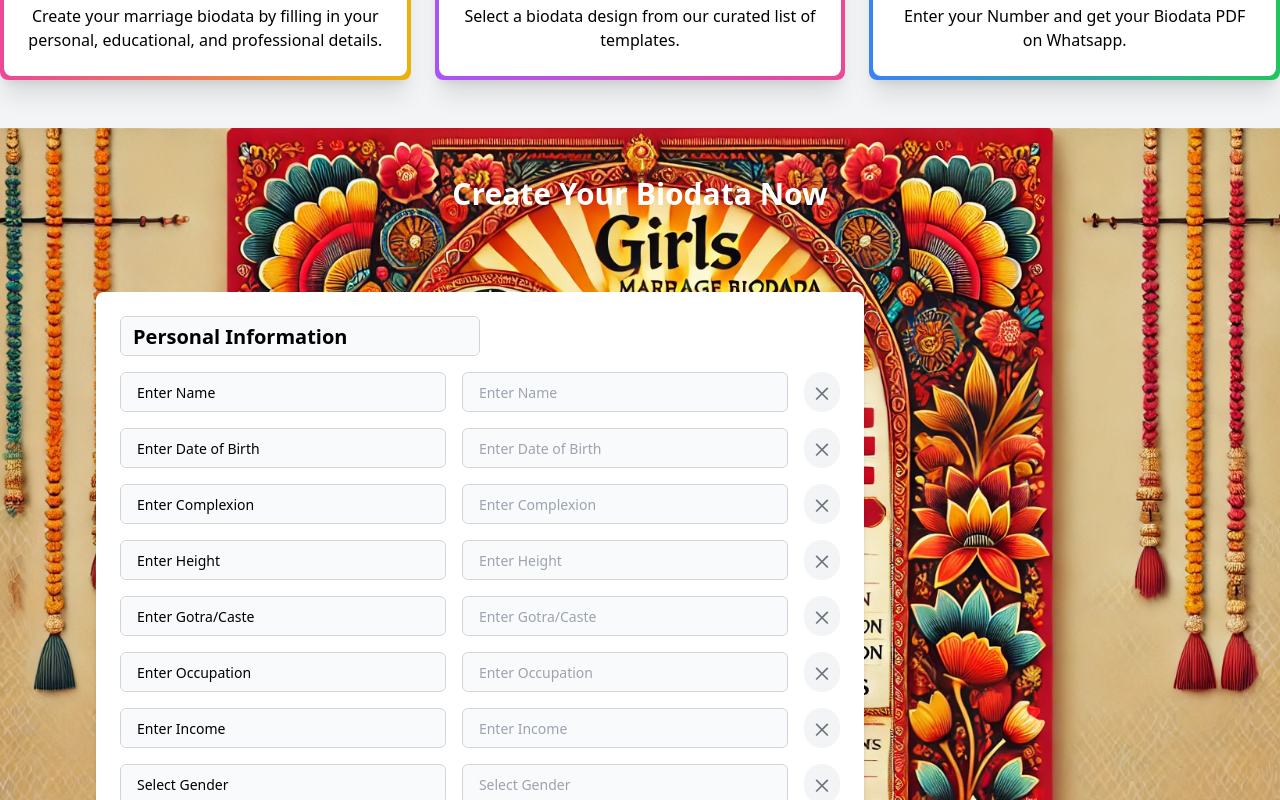
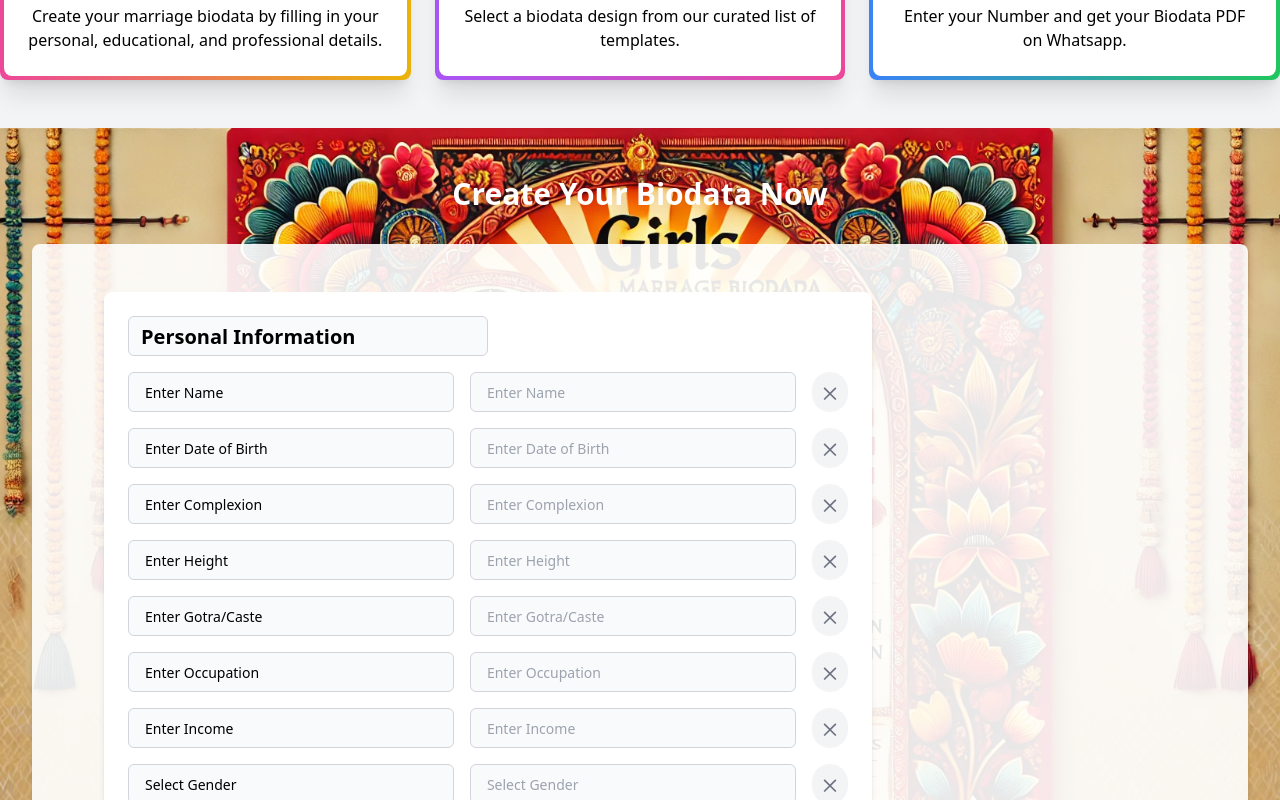
Before and after one commit to sagartiwari5030/marriagebiodata, a React (Vite) app: page / in a window 1280 px wide. Shown: the part 800-1600 px from the top of the page. Built offline with nearby package versions, Linux system fonts and the light colour scheme.

Commit message:
alignment adjust
alignment adjust in mobile view

```diff
--- a/src/Pages/Home.jsx
+++ b/src/Pages/Home.jsx
@@ -83,7 +83,7 @@ const Home = () => {
 
       {/* Create Profile Section */}
       <div
-        className="container mx-auto px-4 md:px-0 py-12 bg-cover bg-center bg-fixed"
+        className="container mx-auto px-4 md:px-6 lg:px-8 py-12 bg-cover bg-center bg-fixed"
         style={{
           backgroundImage: `url(${bgimg})`, // Path to background image
         }}
@@ -91,7 +91,8 @@ const Home = () => {
         <h2 className="text-3xl font-bold text-center mb-8 text-white">Create Your Biodata Now</h2>
 
         {/* Flex Container for Form and Image */}
-        <div className="flex flex-col md:flex-row items-center justify-between rounded-lg shadow-md p-8 md:p-12 bg-opacity-80">
+        <div className="flex flex-col md:flex-row items-center justify-between rounded-lg shadow-md p-6 md:p-12 bg-white bg-opacity-90 space-y-6 md:space-y-0">
+
           {/* 3/4 Width for Form */}
           <div className="w-full md:w-3/4 md:mr-8">
             <CreateProfile />
@@ -108,6 +109,7 @@ const Home = () => {
         </div>
       </div>
 
+
       {/* Footer */}
       <footer className="bg-gray-800 text-white text-center py-4">
         <p>&copy; {new Date().getFullYear()} MarriageBiodata. All rights reserved.</p>
```
